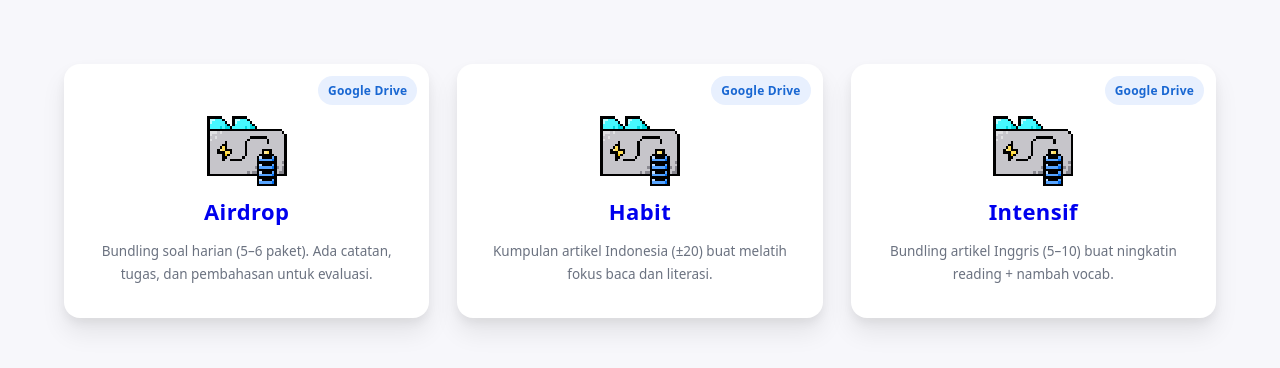
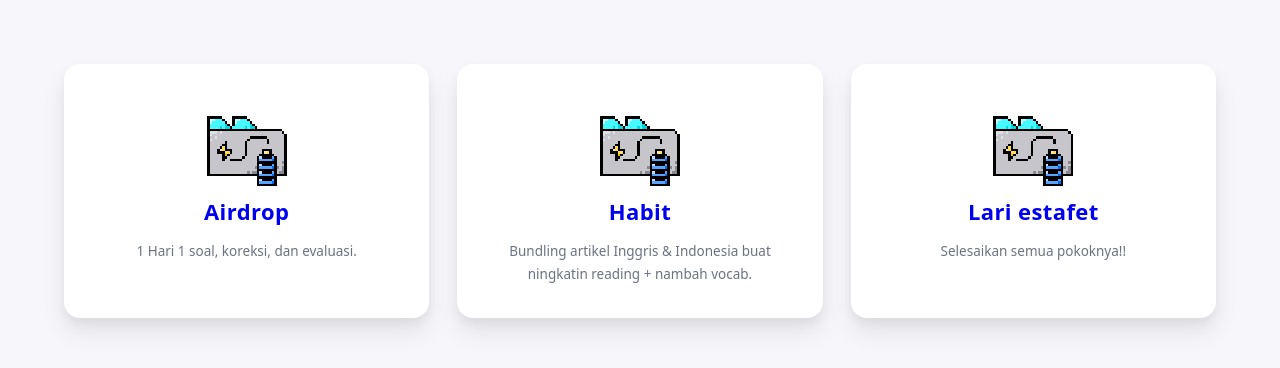
Before and after one commit to Kazuken-glicth/notionproject, a plain HTML site: page index.html in a window 1280 px wide. Drawn offline with Linux system fonts and the light colour scheme.

Commit message:
Update index.html

```diff
--- a/index.html
+++ b/index.html
@@ -3,7 +3,7 @@
 <head>
   <meta charset="UTF-8" />
   <meta name="viewport" content="width=device-width, initial-scale=1" />
-  <title>Folder Cards → Google Drive</title>
+  <title>Apologize</title>
   <style>
     :root {
       --bg: #f7f7fb;
@@ -89,27 +89,24 @@
   <div class="wrap">
     <div class="grid">
       <!-- CARD 1 -->
-      <a class="card" href="https://drive.google.com/drive/folders/1R2ofxCzGF4TocxpPgoByNm_m0DILdfYq?usp=sharing" target="_blank" rel="noopener noreferrer">
-        <span class="badge">Google Drive</span>
+      <a class="card" href="https://drive.google.com/drive/folders/1UcOhMzVrZpQkbGYSBUyNOEMeJ2XXRmSx?usp=sharing" target="_blank" rel="noopener noreferrer">
         <img class="art" src="https://raw.githubusercontent.com/Kazuken-glicth/notionproject/main/icons/airdrop.png" alt="Airdrop icon" />
         <div class="title">Airdrop</div>
-        <p class="desc">Bundling soal harian (5–6 paket). Ada catatan, tugas, dan pembahasan untuk evaluasi.</p>
+        <p class="desc">1 Hari 1 soal, koreksi, dan evaluasi.</p>
       </a>
 
       <!-- CARD 2 -->
       <a class="card" href="https://drive.google.com/drive/folders/1Dn0rPy4ig8upE3XFsfrkGYX-qfdRxicC?usp=sharing" target="_blank" rel="noopener noreferrer">
-        <span class="badge">Google Drive</span>
         <img class="art" src="https://raw.githubusercontent.com/Kazuken-glicth/notionproject/main/icons/airdrop.png" alt="Airdrop icon" />
         <div class="title">Habit</div>
-        <p class="desc">Kumpulan artikel Indonesia (±20) buat melatih fokus baca dan literasi.</p>
+        <p class="desc">Bundling artikel Inggris & Indonesia buat ningkatin reading + nambah vocab.</p>
       </a>
 
       <!-- CARD 3 -->
-      <a class="card" href="https://drive.google.com/drive/folders/1Bw8oUtzGXxoOjGjd48krQdl7aAMazDen?usp=sharing" target="_blank" rel="noopener noreferrer">
-        <span class="badge">Google Drive</span>
+      <a class="card" href="https://drive.google.com/drive/folders/1lae319i3M10dUqKK5J6OtXsNwo0LM2rE?usp=sharing" target="_blank" rel="noopener noreferrer">
         <img class="art" src="https://raw.githubusercontent.com/Kazuken-glicth/notionproject/main/icons/airdrop.png" alt="Airdrop icon" />
-        <div class="title">Intensif</div>
-        <p class="desc">Bundling artikel Inggris (5–10) buat ningkatin reading + nambah vocab.</p>
+        <div class="title">Lari estafet</div>
+        <p class="desc">Selesaikan semua pokoknya!!</p>
       </a>
     </div>
   </div>
```
